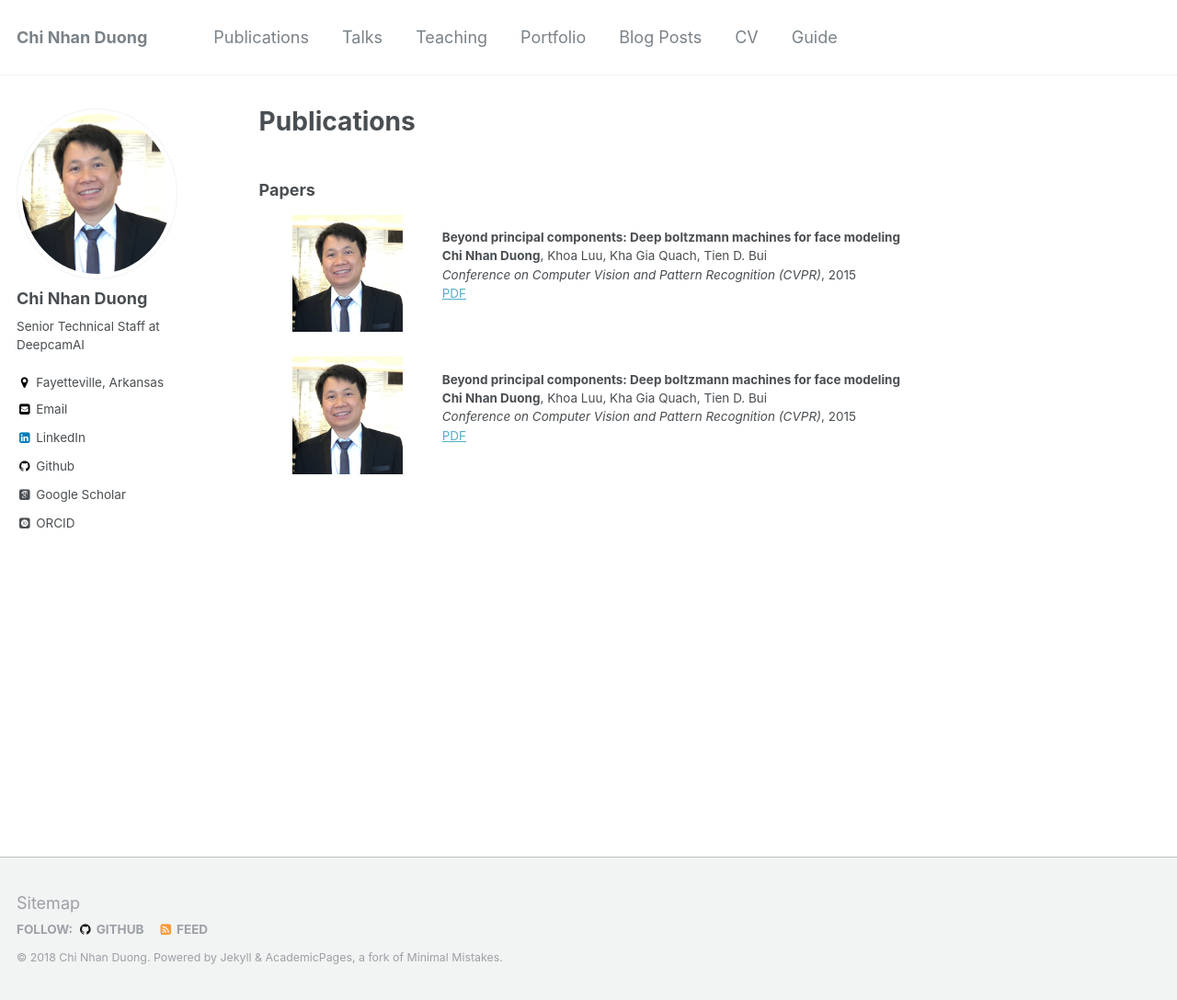
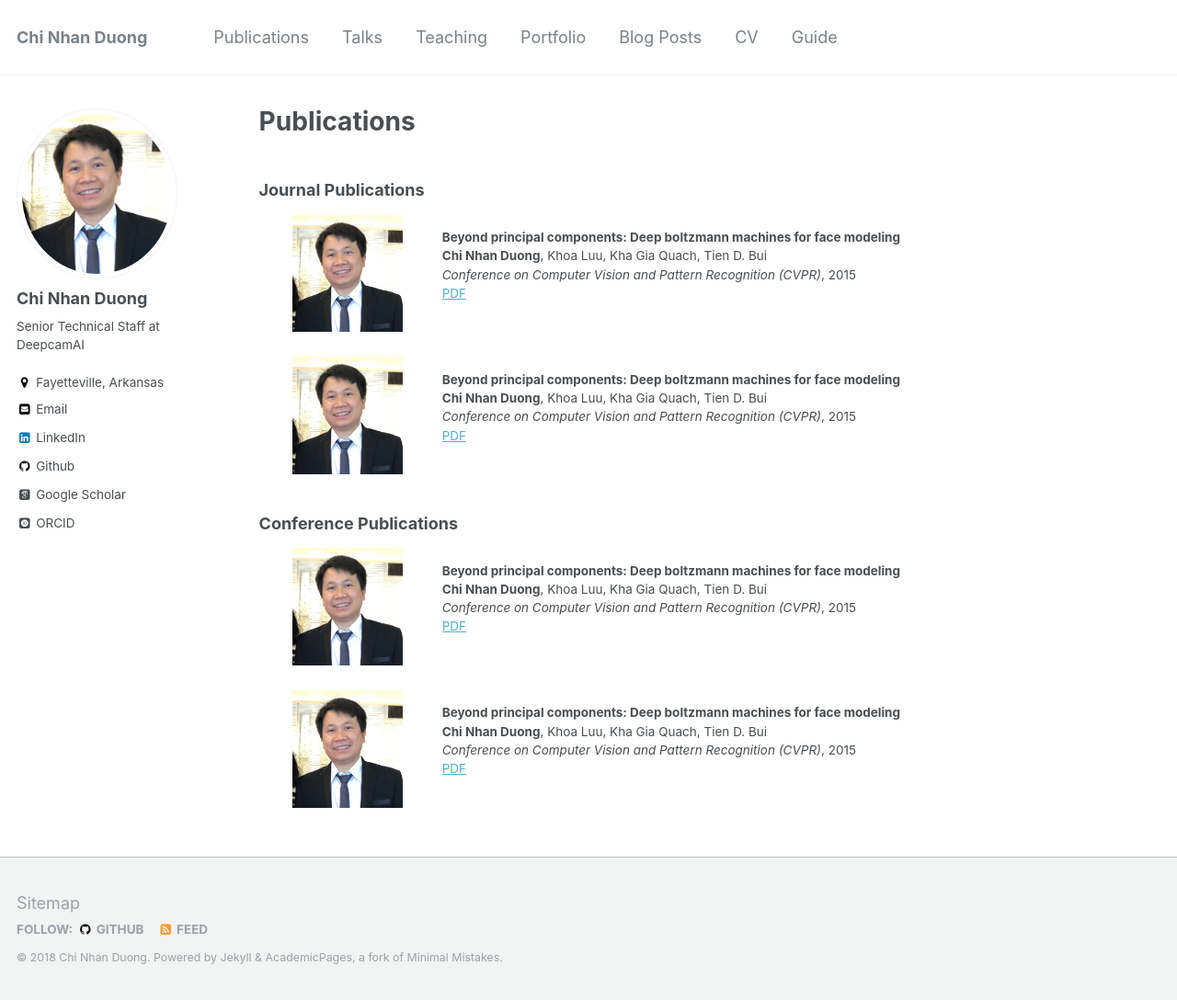
Before and after one commit to dcnhan/dcnhan.github.io, a Jekyll site: the page built from _pages/publications.md, in a window 1280 px wide and 1088 px high. Shown: the whole window at 92% size. Built offline with Jekyll 4.4.1, drawn with Linux system fonts in a browser that asks for light colours; some web fonts are replaced.

Commit message:
Build website

```diff
--- a/_pages/publications.md
+++ b/_pages/publications.md
@@ -4,7 +4,7 @@ permalink: /publications/
 author_profile: true
 ---
 
-### Papers
+### Journal Publications
 
 <table width="900" align="center" border="0">
 	<td width="25%" valign="top" align="center"><img src="/images/dcnhan.png" alt="game" width="120" height="100" style="border-style: none"></td>
@@ -13,3 +13,13 @@ author_profile: true
 <table width="900" align="center" border="0">
 	<td width="25%" valign="top" align="center"><img src="/images/dcnhan.png" alt="game" width="120" height="100" style="border-style: none"></td>
 	<td width="75%" valign="top"><p><heading><strong>Beyond principal components: Deep boltzmann machines for face modeling</strong></heading><br><strong> Chi Nhan Duong</strong>, Khoa Luu, Kha Gia Quach, Tien D. Bui<br><em>Conference on Computer Vision and Pattern Recognition (CVPR)</em>, 2015<br><a href="https://www.cv-foundation.org/openaccess/content_cvpr_2015/papers/Duong_Beyond_Principal_Components_2015_CVPR_paper.pdf">PDF</a></p></td></table>
+
+
+### Conference Publications
+<table width="900" align="center" border="0">
+	<td width="25%" valign="top" align="center"><img src="/images/dcnhan.png" alt="game" width="120" height="100" style="border-style: none"></td>
+	<td width="75%" valign="top"><p><heading><strong>Beyond principal components: Deep boltzmann machines for face modeling</strong></heading><br><strong> Chi Nhan Duong</strong>, Khoa Luu, Kha Gia Quach, Tien D. Bui<br><em>Conference on Computer Vision and Pattern Recognition (CVPR)</em>, 2015<br><a href="https://www.cv-foundation.org/openaccess/content_cvpr_2015/papers/Duong_Beyond_Principal_Components_2015_CVPR_paper.pdf">PDF</a></p></td></table>
+
+<table width="900" align="center" border="0">
+	<td width="25%" valign="top" align="center"><img src="/images/dcnhan.png" alt="game" width="120" height="100" style="border-style: none"></td>
+	<td width="75%" valign="top"><p><heading><strong>Beyond principal components: Deep boltzmann machines for face modeling</strong></heading><br><strong> Chi Nhan Duong</strong>, Khoa Luu, Kha Gia Quach, Tien D. Bui<br><em>Conference on Computer Vision and Pattern Recognition (CVPR)</em>, 2015<br><a href="https://www.cv-foundation.org/openaccess/content_cvpr_2015/papers/Duong_Beyond_Principal_Components_2015_CVPR_paper.pdf">PDF</a></p></td></table>
```
